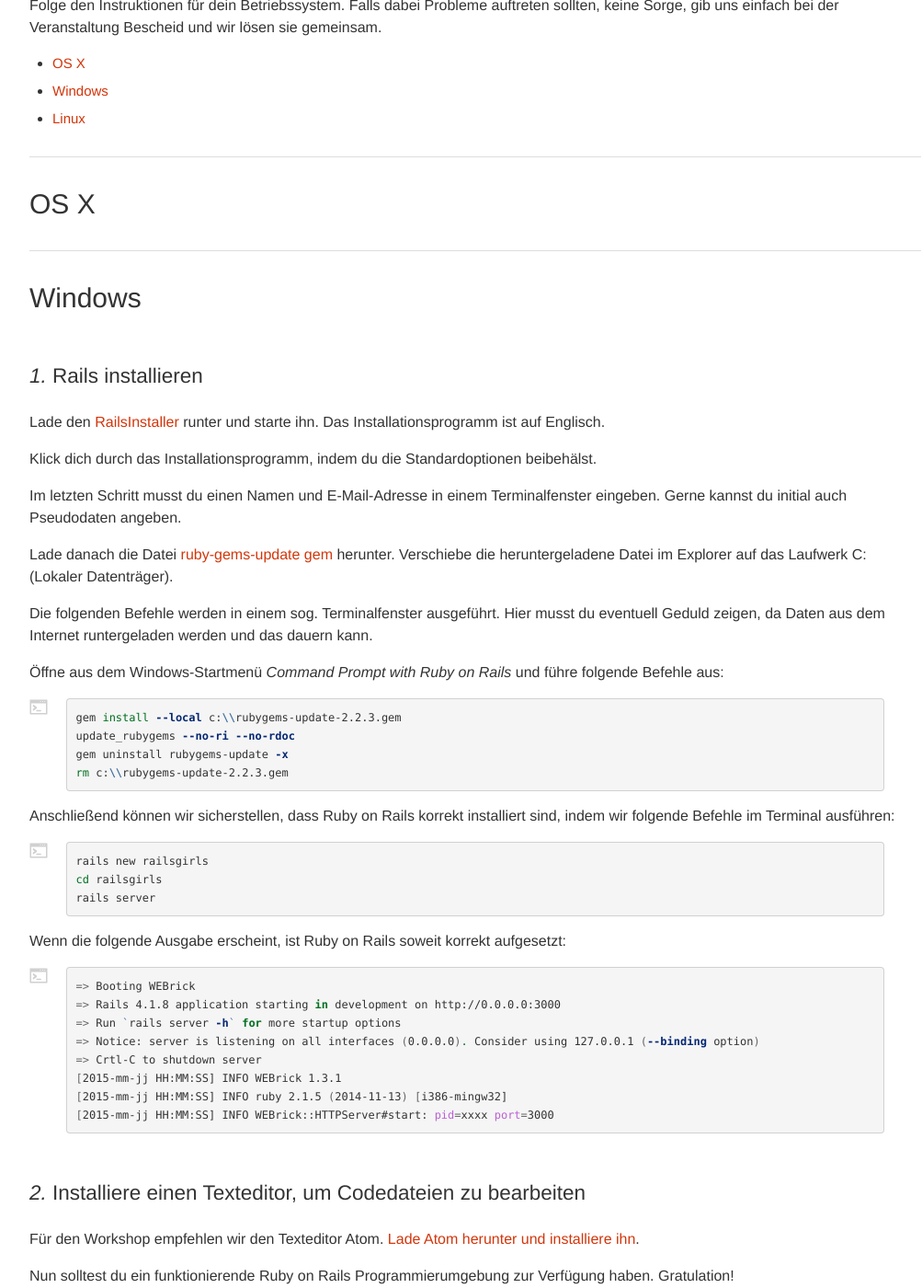
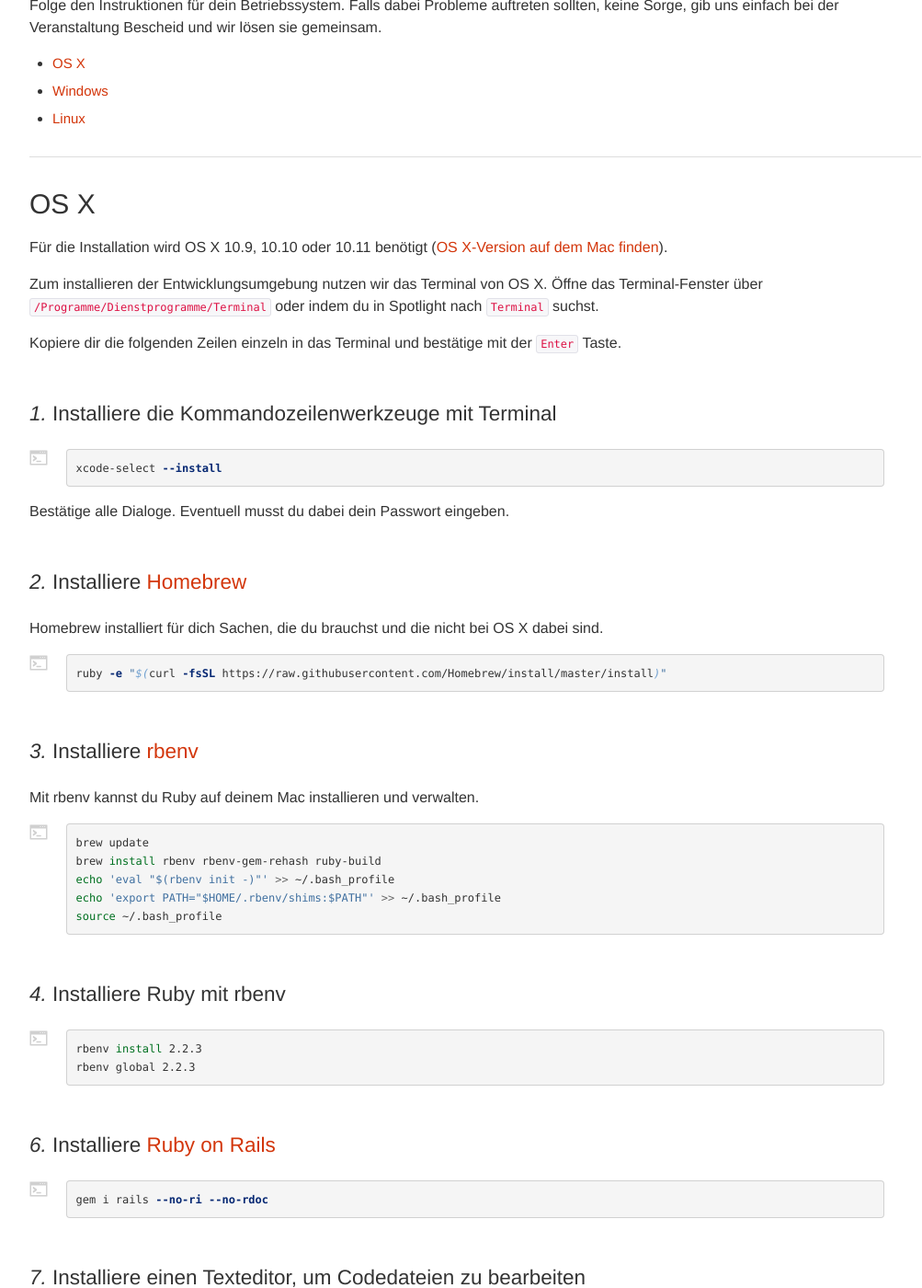
Before and after one commit to railsgirlssb/guides, a Jekyll site: the page built from _posts/2015-10-16-install.markdown, in a window 1280 px wide and 1400 px high, scrolled down 298 px. Shown: the whole window at 92% size, without its empty margins (53-1056 px from the left). Built offline with Jekyll 4.4.1, drawn with Linux system fonts in a browser that asks for light colours; nearby versions of some CDN libraries; some of the changed text lies outside the part shown.

Commit message:
adding OS X section

```diff
--- a/_posts/2015-10-16-install.markdown
+++ b/_posts/2015-10-16-install.markdown
@@ -18,7 +18,52 @@
 
 ## OS X
 
-<hr />
+Für die Installation wird OS X 10.9, 10.10 oder 10.11 benötigt (<a href="https://support.apple.com/de-de/HT201260" target="_blank">OS X-Version auf dem Mac finden</a>).
+
+Zum installieren der Entwicklungsumgebung nutzen wir das Terminal von OS X. Öffne das Terminal-Fenster über <code>/Programme/Dienstprogramme/Terminal</code> oder indem du in Spotlight nach <code>Terminal</code> suchst.
+
+Kopiere dir die folgenden Zeilen einzeln in das Terminal und bestätige mit der <code>Enter</code> Taste.
+
+### *1.* Installiere die Kommandozeilenwerkzeuge mit Terminal
+{% highlight sh %}
+xcode-select --install
+{% endhighlight %}
+Bestätige alle Dialoge. Eventuell musst du dabei dein Passwort eingeben.
+
+### *2.* Installiere <a href="http://brew.sh/" target="_blank">Homebrew</a>
+Homebrew installiert für dich Sachen, die du brauchst und die nicht bei OS X dabei sind.
+
+{% highlight sh %}
+ruby -e "$(curl -fsSL https://raw.githubusercontent.com/Homebrew/install/master/install)"
+{% endhighlight %}
+
+### *3.* Installiere <a href="https://github.com/sstephenson/rbenv" target="_blank">rbenv</a>
+Mit rbenv kannst du Ruby auf deinem Mac installieren und verwalten.
+{% highlight sh %}
+brew update
+brew install rbenv rbenv-gem-rehash ruby-build
+echo 'eval "$(rbenv init -)"' >> ~/.bash_profile
+echo 'export PATH="$HOME/.rbenv/shims:$PATH"' >> ~/.bash_profile
+source ~/.bash_profile
+{% endhighlight %}
+
+### *4.* Installiere Ruby mit rbenv
+{% highlight sh %}
+rbenv install 2.2.3
+rbenv global 2.2.3
+{% endhighlight %}
+
+
+### *6.* Installiere <a href="http://rubyonrails.org/" target="_blank">Ruby on Rails</a>
+{% highlight sh %}
+gem i rails --no-ri --no-rdoc
+{% endhighlight %}
+
+### *7.* Installiere einen Texteditor, um Codedateien zu bearbeiten
+
+Für den Workshop empfehlen wir den kostenlosen Texteditor Atom. <a href="https://atom.io/download/mac" target="_blank">Lade Atom herunter und installiere ihn</a>.
+
+Nun solltest du ein funktionierende Ruby on Rails Programmierumgebung zur Verfügung haben. Gratulation!
 
 ## Windows
 
```
